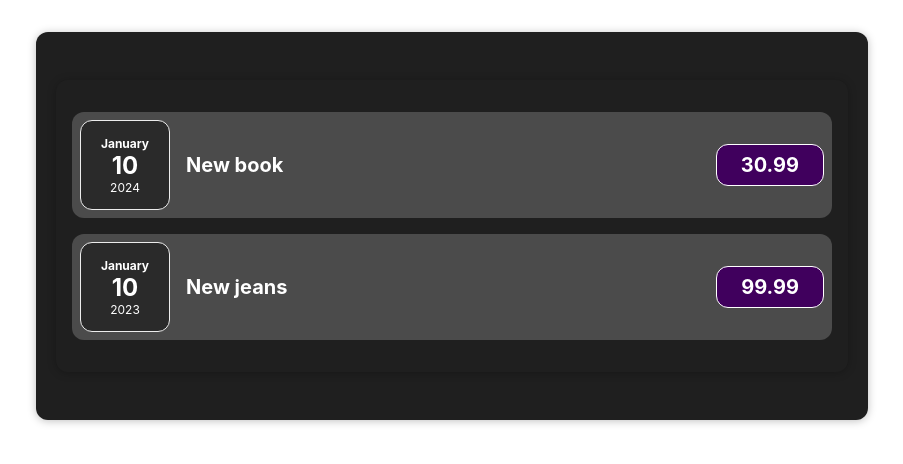
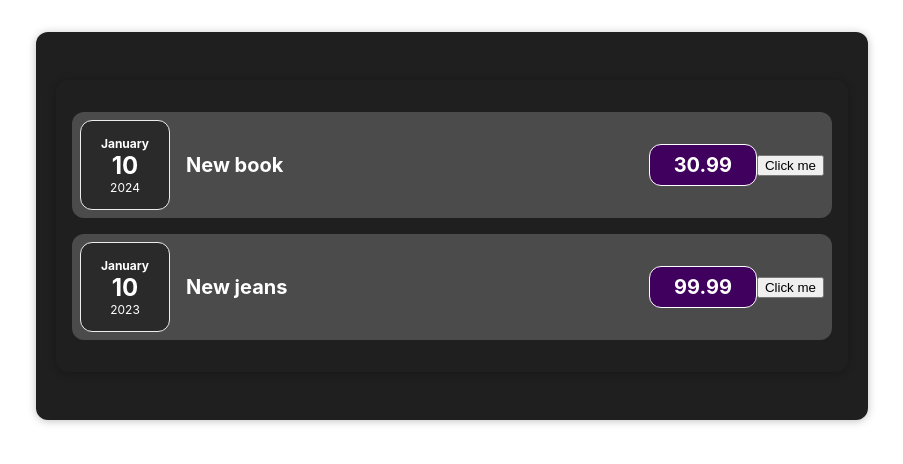
Before and after one commit to essandora/expenses-react-proj, a React (Create React App) app: page / in a window 1280 px wide. Shown: the top 464 px of the page, without its empty margins (188-1091 px from the left). Built offline with nearby package versions, Linux system fonts and the light colour scheme.

Commit message:
useState hook added

```diff
--- a/src/components/Expenses/ExpenseItem.js
+++ b/src/components/Expenses/ExpenseItem.js
@@ -1,8 +1,16 @@
 import './ExpenseItem.css'
 import ExpenseDate from './ExpenseDate'
 import Card from '../UI/Card'
+import { useState } from 'react'
 
 const ExpenseItem = (props) => {
+    const[title, setTitle] = useState(props.expenseData.title)
+
+    const clickHandler = () => {
+        console.log('Clicked!')
+        setTitle('Updated by click $(title)')
+        console.log(title)
+    }
 
     return (
             <div className="expense-item">
@@ -13,6 +21,7 @@ const ExpenseItem = (props) => {
                     <div className="expense-item__price">
                     {props.expenseData.price}</div>
                 </div>
+                <button onClick={clickHandler}>Click me</button>
             </div>
     )
 }
--- a/src/components/Expenses/Expenses.js
+++ b/src/components/Expenses/Expenses.js
@@ -3,7 +3,7 @@ import Card from '../UI/Card'
 import ExpenseItem from './ExpenseItem'
 
 
-function Expenses() {
+const Expenses = () => {
 const expenses = [
     {
       date: new Date(2024, 0, 10),
```
